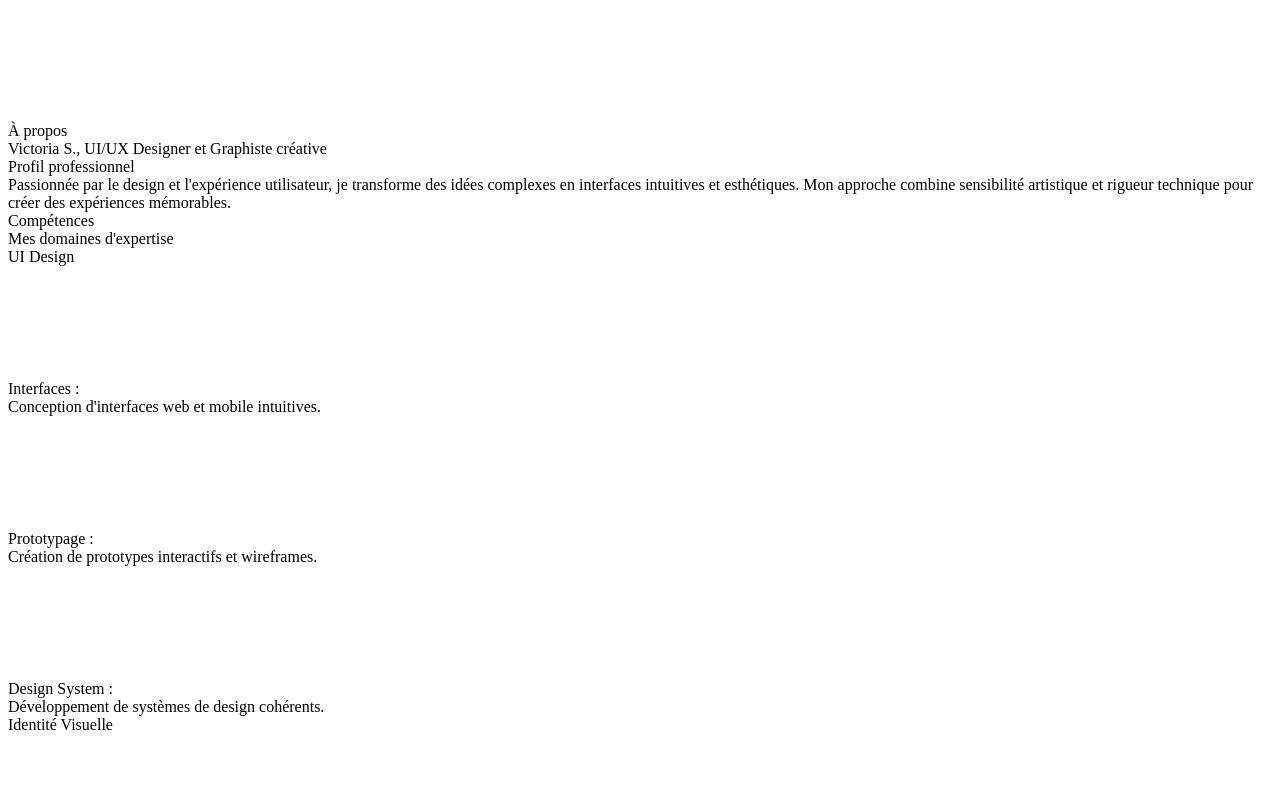
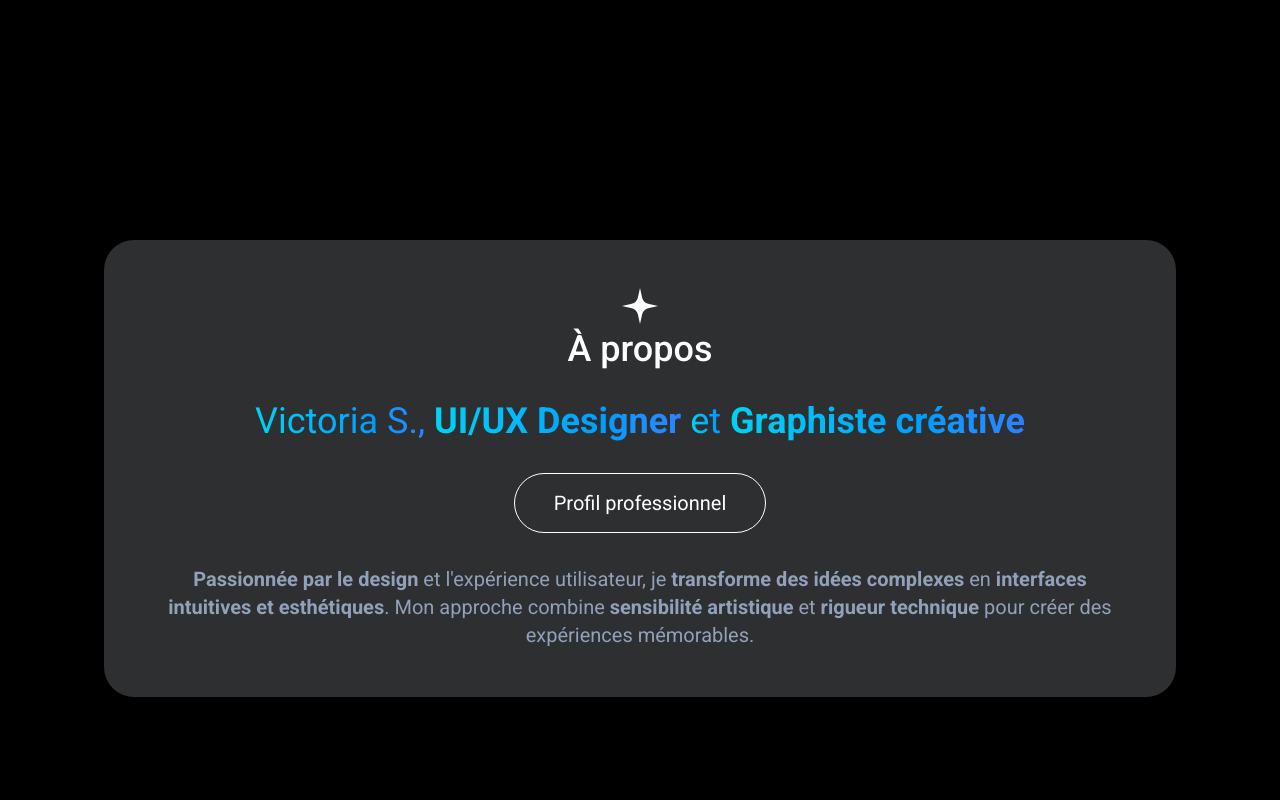
Before and after one commit to Vic34070/Vic34070, a website: page about.html in a window 1280 px wide. Shown: the top 800 px of the page. Drawn offline with Linux system fonts and the light colour scheme; the site is published under a folder, as on GitHub Pages, so addresses that start at the root find nothing.

Commit message:
remove / from output.css

```diff
--- a/about.html
+++ b/about.html
@@ -5,7 +5,7 @@
     @import url('https://fonts.googleapis.com/css2?family=Roboto:ital,wght@0,100..900;1,100..900&display=swap');
   </style>
 
-  <link rel="stylesheet" href="/output.css">
+  <link rel="stylesheet" href="output.css">
 </head>
 
 <body class="bg-black max-w-7xl mx-auto flex flex-col gap-[116px] py-60">
--- a/illustrations.html
+++ b/illustrations.html
@@ -8,7 +8,7 @@
   <style>
     @import url('https://fonts.googleapis.com/css2?family=Roboto:ital,wght@0,100..900;1,100..900&display=swap');
   </style>
-  <link rel="stylesheet" href="/output.css">
+  <link rel="stylesheet" href="output.css">
 </head>
 
 <body class="bg-black text-white font-sans">
--- a/package.json
+++ b/package.json
@@ -9,6 +9,6 @@
     "tailwindcss": "^4.1.10"
   },
   "scripts": {
-    "dev": "node_modules/.bin/tailwindcss -i ./input.css -o ./output.css && npx serv"
+    "dev": "node_modules/.bin/tailwindcss -i ./input.css -o .output.css && npx serv"
   }
 }
```
Also changed, not shown: index.html (+1 -1 lines), louvo.html (+1 -1 lines), offen.html (+1 -1 lines), projets.html (+1 -1 lines).
